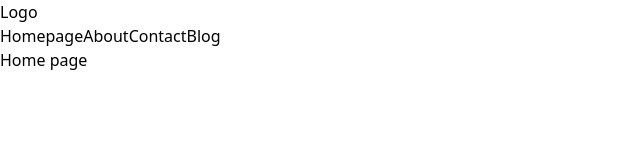
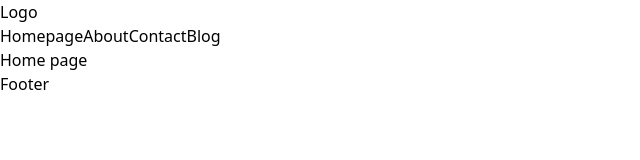
Before and after one commit to Kansoldev/Learning-nextjs, a Next.js app: page / in a window 1280 px wide. Shown: the top 160 px of the page, without its empty margins (0-640 px from the left). Built offline with nearby package versions, Linux system fonts and the light colour scheme.

Commit message:
Add footer component

```diff
--- a/src/app/layout.tsx
+++ b/src/app/layout.tsx
@@ -1,5 +1,6 @@
 import type { Metadata } from "next";
 import NavBar from "@/components/Nav";
+import Footer from "@/components/Footer";
 import "./globals.css";
 
 export const metadata: Metadata = {
@@ -18,6 +19,8 @@ export default function RootLayout({
         <NavBar />
 
         {children}
+
+        <Footer />
       </body>
     </html>
   );
--- /dev/null
+++ b/src/components/Footer/index.tsx
@@ -0,0 +1,5 @@
+const Footer = () => {
+  return <>Footer</>;
+};
+
+export default Footer;
```
